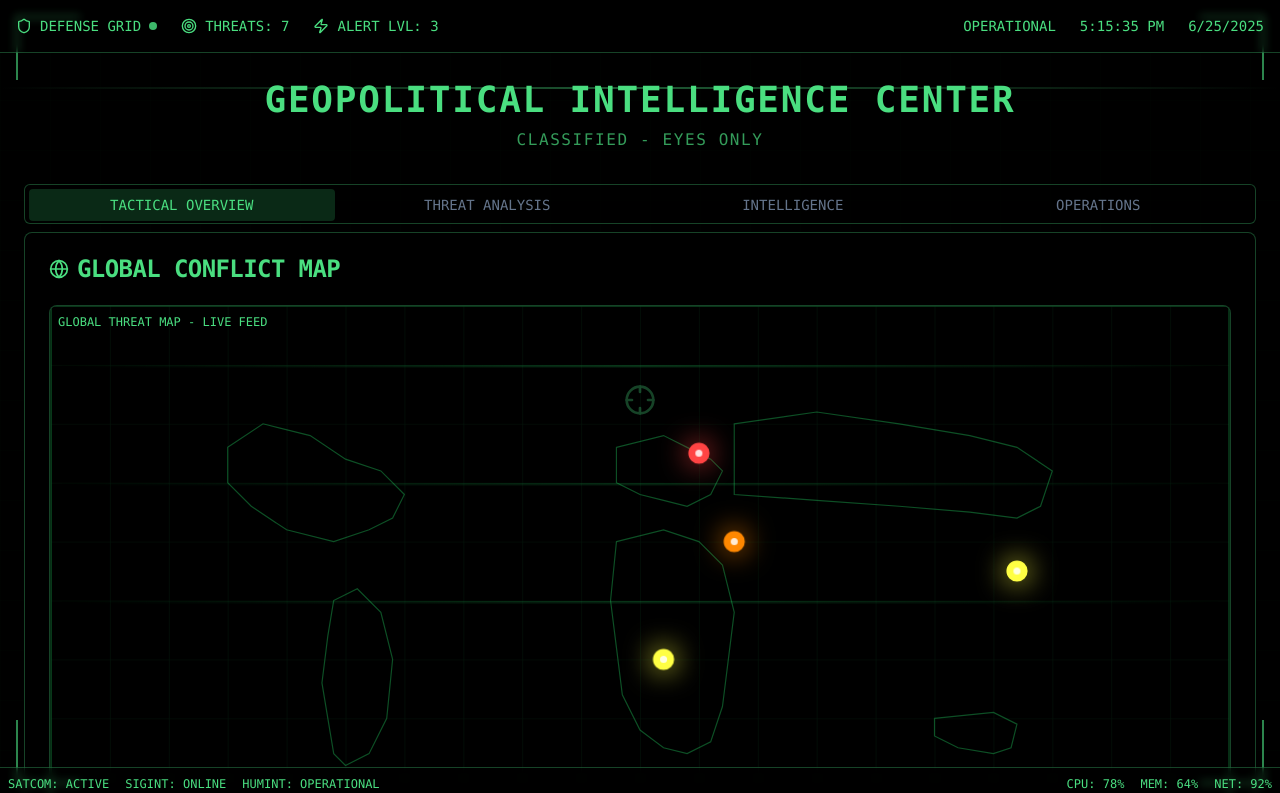
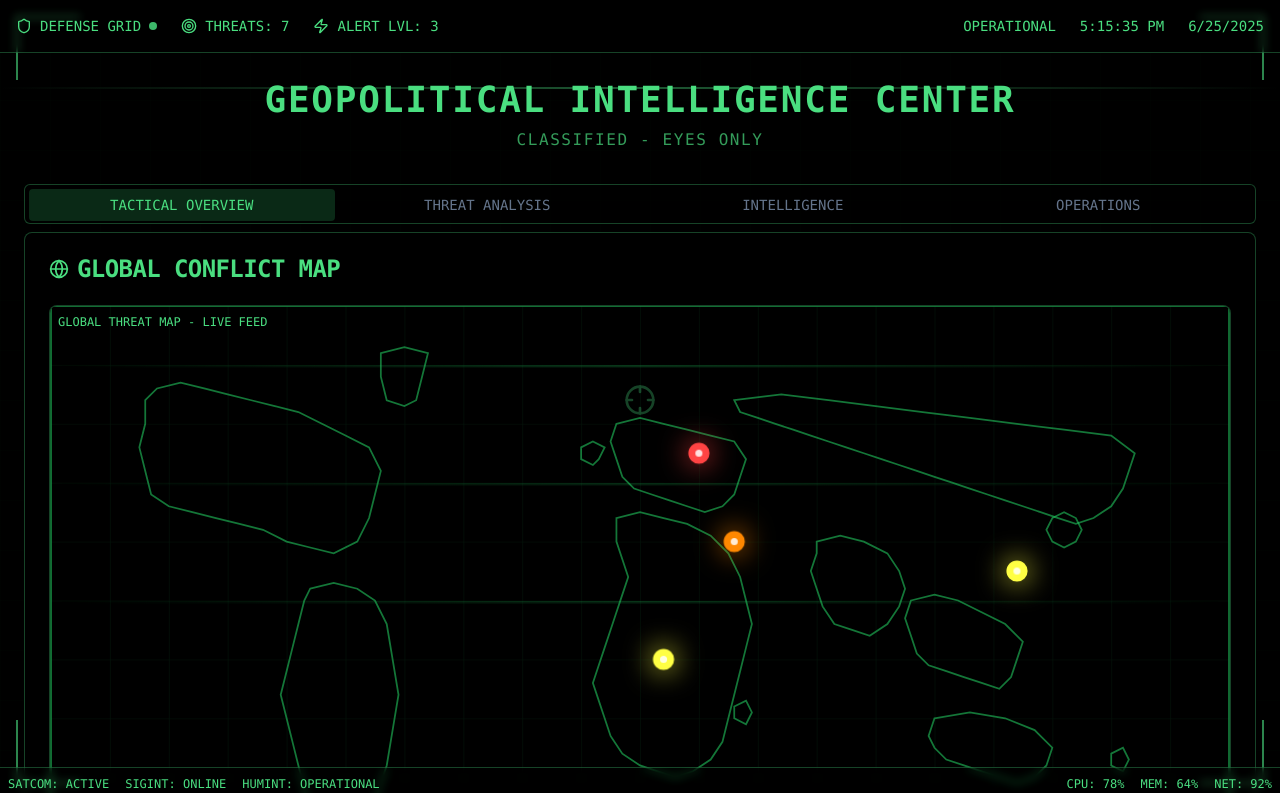
Before and after one commit to harshil-ko/global-foresight-ai-watch, a React (Vite) app: page / in a window 1280 px wide. Shown: the top 793 px of the page. Built offline with nearby package versions, Linux system fonts and the light colour scheme.

Commit message:
Refactor: Implement real global map
Implement a real global map component with the same aesthetic as the app.

```diff
--- a/src/components/GlobalMap.tsx
+++ b/src/components/GlobalMap.tsx
@@ -99,33 +99,54 @@ export const GlobalMap: React.FC = () => {
   return (
     <>
       <div className="relative w-full aspect-[2/1] bg-black/60 border border-green-400/30 rounded-lg overflow-hidden">
-        {/* World map outline using SVG */}
+        {/* World map outline using accurate SVG */}
         <svg
           className="absolute inset-0 w-full h-full"
           viewBox="0 0 1000 500"
           preserveAspectRatio="xMidYMid meet"
         >
-          {/* World map simplified outline */}
-          <g fill="none" stroke="rgba(34, 197, 94, 0.4)" strokeWidth="1">
+          {/* World map accurate outline */}
+          <g fill="none" stroke="rgba(34, 197, 94, 0.6)" strokeWidth="1.5">
             {/* North America */}
-            <path d="M150 120 L180 100 L220 110 L250 130 L280 140 L300 160 L290 180 L270 190 L240 200 L200 190 L170 170 L150 150 Z" />
+            <path d="M80 80 L90 70 L110 65 L130 70 L150 75 L170 80 L190 85 L210 90 L230 100 L250 110 L270 120 L280 140 L275 160 L270 180 L260 200 L240 210 L220 205 L200 200 L180 190 L160 185 L140 180 L120 175 L100 170 L85 160 L80 140 L75 120 L80 100 Z" />
+
+            {/* Greenland */}
+            <path d="M280 40 L300 35 L320 40 L315 60 L310 80 L300 85 L285 80 L280 60 Z" />
 
             {/* South America */}
-            <path d="M240 250 L260 240 L280 260 L290 300 L285 350 L270 380 L250 390 L240 380 L235 350 L230 320 L235 280 Z" />
+            <path d="M220 240 L240 235 L260 240 L275 250 L285 270 L290 300 L295 330 L290 360 L285 390 L275 420 L260 440 L245 445 L230 440 L220 430 L215 410 L210 390 L205 370 L200 350 L195 330 L200 310 L205 290 L210 270 L215 250 Z" />
 
             {/* Europe */}
-            <path d="M480 120 L520 110 L540 120 L560 130 L570 140 L560 160 L540 170 L520 165 L500 160 L480 150 Z" />
+            <path d="M480 100 L500 95 L520 100 L540 105 L560 110 L580 115 L590 130 L585 145 L580 160 L570 170 L555 175 L540 170 L525 165 L510 160 L495 155 L485 145 L480 130 L475 115 Z" />
 
             {/* Africa */}
-            <path d="M480 200 L520 190 L550 200 L570 220 L580 260 L575 300 L570 340 L560 370 L540 380 L520 375 L500 360 L485 330 L480 290 L475 250 Z" />
+            <path d="M480 180 L500 175 L520 180 L540 185 L560 195 L575 210 L585 230 L590 250 L595 270 L590 290 L585 310 L580 330 L575 350 L570 370 L560 385 L545 395 L530 400 L515 395 L500 390 L485 380 L475 365 L470 350 L465 335 L460 320 L465 305 L470 290 L475 275 L480 260 L485 245 L490 230 L485 215 L480 200 Z" />
 
-            {/* Asia */}
-            <path d="M580 100 L650 90 L720 100 L780 110 L820 120 L850 140 L840 170 L820 180 L780 175 L720 170 L650 165 L580 160 Z" />
+            {/* Asia - Russia and China */}
+            <path d="M580 80 L620 75 L660 80 L700 85 L740 90 L780 95 L820 100 L860 105 L900 110 L920 125 L915 140 L910 155 L900 170 L885 180 L870 185 L855 180 L840 175 L825 170 L810 165 L795 160 L780 155 L765 150 L750 145 L735 140 L720 135 L705 130 L690 125 L675 120 L660 115 L645 110 L630 105 L615 100 L600 95 L585 90 Z" />
+
+            {/* India */}
+            <path d="M650 200 L670 195 L690 200 L710 210 L720 225 L725 240 L720 255 L710 270 L695 280 L680 275 L665 270 L655 255 L650 240 L645 225 L650 210 Z" />
+
+            {/* Southeast Asia */}
+            <path d="M730 250 L750 245 L770 250 L790 260 L810 270 L825 285 L820 300 L815 315 L805 325 L790 320 L775 315 L760 310 L745 305 L735 295 L730 280 L725 265 Z" />
 
             {/* Australia */}
-            <path d="M750 350 L800 345 L820 355 L815 375 L800 380 L770 375 L750 365 Z" />
+            <path d="M750 350 L780 345 L810 350 L835 360 L850 375 L845 390 L835 400 L820 405 L805 400 L790 395 L775 390 L760 385 L750 375 L745 365 Z" />
 
-            {/* Grid lines */}
+            {/* Japan */}
+            <path d="M850 180 L860 175 L870 180 L875 190 L870 200 L860 205 L850 200 L845 190 Z" />
+
+            {/* UK and Ireland */}
+            <path d="M450 120 L460 115 L470 120 L465 130 L460 135 L450 130 Z" />
+
+            {/* Madagascar */}
+            <path d="M580 340 L590 335 L595 345 L590 355 L580 350 Z" />
+
+            {/* New Zealand */}
+            <path d="M900 380 L910 375 L915 385 L910 395 L900 390 Z" />
+
+            {/* Grid overlay */}
             <defs>
               <pattern id="grid" width="50" height="50" patternUnits="userSpaceOnUse">
                 <path d="M 50 0 L 0 0 0 50" fill="none" stroke="rgba(34, 197, 94, 0.1)" strokeWidth="1"/>
```
